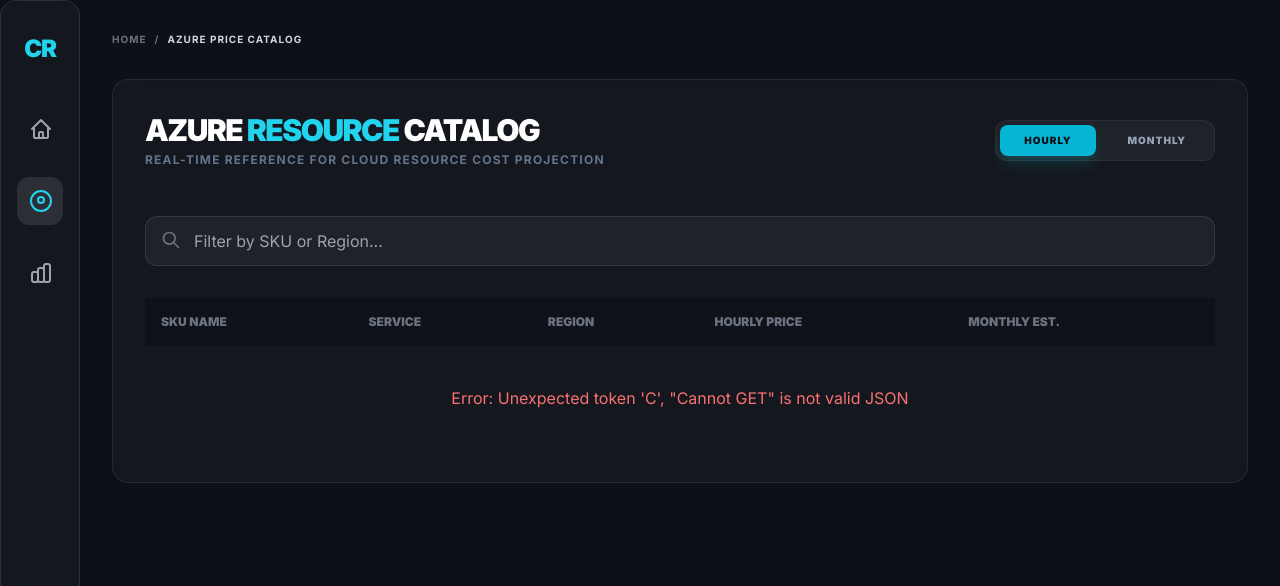
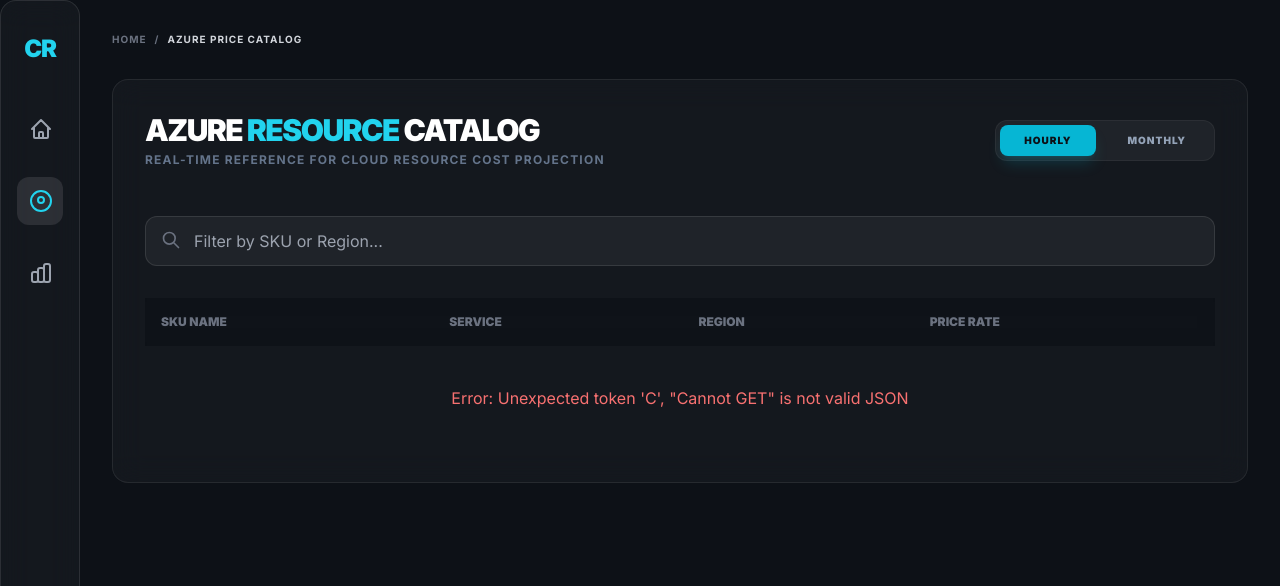
Before and after one commit to ankitrout07/Cloud-Reaper, a Python web app: template ui/templates/pricing.html in a window 1280 px wide. Shown: the top 586 px of the page. Run offline with Jinja, Linux system fonts and the light colour scheme; the template is opened without the code that fills it, so the values that code supplies are empty; some libraries are stand-ins or nearby versions.

Commit message:
Prices Issue Adderessal

```diff
--- a/ui/templates/pricing.html
+++ b/ui/templates/pricing.html
@@ -77,8 +77,8 @@
                         <p class="text-slate-500 text-xs mt-1 font-bold uppercase tracking-widest">Real-time reference for cloud resource cost projection</p>
                     </div>
                     <div class="flex gap-2 bg-white/5 p-1 rounded-xl border border-white/5">
-                        <button class="px-6 py-2 bg-cyan-500 rounded-lg text-[#0d1117] text-[10px] font-black uppercase tracking-widest shadow-lg shadow-cyan-500/20">Hourly</button>
-                        <button class="px-6 py-2 hover:bg-white/5 rounded-lg text-slate-400 text-[10px] font-black uppercase tracking-widest transition">Monthly</button>
+                        <button id="toggle-hourly" onclick="togglePricing('hourly')" class="toggle-btn px-6 py-2 bg-cyan-500 rounded-lg text-[#0d1117] text-[10px] font-black uppercase tracking-widest shadow-lg shadow-cyan-500/20 transition-all">Hourly</button>
+                        <button id="toggle-monthly" onclick="togglePricing('monthly')" class="toggle-btn px-6 py-2 hover:bg-white/5 rounded-lg text-slate-400 text-[10px] font-black uppercase tracking-widest transition-all">Monthly</button>
                     </div>
                 </div>
 
@@ -95,8 +95,7 @@
                                 <th class="p-4 font-black">SKU Name</th>
                                 <th class="p-4 font-black">Service</th>
                                 <th class="p-4 font-black">Region</th>
-                                <th class="p-4 font-black">Hourly Price</th>
-                                <th class="p-4 font-black">Monthly Est.</th>
+                                <th class="p-4 font-black">Price Rate</th>
                             </tr>
                         </thead>
                         <tbody id="priceTableBody" class="space-y-2">
@@ -115,8 +114,26 @@
             </div>
         </div>
     </main>
+    <script>
+        function togglePricing(mode) {
+            const hourlyElements = document.querySelectorAll('.hourly-price');
+            const monthlyElements = document.querySelectorAll('.monthly-price');
+            const hBtn = document.getElementById('toggle-hourly');
+            const mBtn = document.getElementById('toggle-monthly');
 
-    <script>
+            if (mode === 'monthly') {
+                hourlyElements.forEach(el => el.classList.add('hidden'));
+                monthlyElements.forEach(el => el.classList.remove('hidden'));
+                mBtn.className = "toggle-btn px-6 py-2 bg-cyan-500 rounded-lg text-[#0d1117] text-[10px] font-black uppercase tracking-widest shadow-lg shadow-cyan-500/20 transition-all";
+                hBtn.className = "toggle-btn px-6 py-2 hover:bg-white/5 rounded-lg text-slate-400 text-[10px] font-black uppercase tracking-widest transition-all";
+            } else {
+                hourlyElements.forEach(el => el.classList.remove('hidden'));
+                monthlyElements.forEach(el => el.classList.add('hidden'));
+                hBtn.className = "toggle-btn px-6 py-2 bg-cyan-500 rounded-lg text-[#0d1117] text-[10px] font-black uppercase tracking-widest shadow-lg shadow-cyan-500/20 transition-all";
+                mBtn.className = "toggle-btn px-6 py-2 hover:bg-white/5 rounded-lg text-slate-400 text-[10px] font-black uppercase tracking-widest transition-all";
+            }
+        }
+
         async function fetchPrices() {
             const tbody = document.getElementById('priceTableBody');
             try {
@@ -129,11 +146,14 @@
                         const row = document.createElement('tr');
                         row.className = 'glass hover:bg-white/5 transition cursor-pointer group';
 
-                        const monthly = (item.retailPrice * 730).toFixed(2);
+                        const hourly = item.normalizedHourly || item.retailPrice;
+                        const monthly = (hourly * 730).toFixed(2);
+                        const isMonthly = item.isMonthlyBilling;
 
                         row.innerHTML = `
                             <td class="p-4 font-mono text-blue-400 font-bold group-hover:translate-x-1 transition-transform text-xs">
                                 ${item.armResourceName || item.skuName}
+                                ${isMonthly ? '<span class="ml-2 text-[8px] text-yellow-500 border border-yellow-500/30 px-1 rounded">MONTHLY</span>' : ''}
                             </td>
                             <td class="p-4 text-xs text-gray-400">${item.serviceName}</td>
                             <td class="p-4">
@@ -141,16 +161,18 @@
                                     ${item.armRegionName || 'Global'}
                                 </span>
                             </td>
-                            <td class="p-4 font-mono text-xs text-gray-300">$${item.retailPrice.toFixed(4)}</td>
-                            <td class="p-4 font-bold text-green-400">$${monthly}/mo</td>
+                            <td class="p-4 font-mono text-xs">
+                                <span class="hourly-price text-gray-300">$${hourly.toFixed(4)}/hr</span>
+                                <span class="monthly-price hidden text-green-400 font-bold">$${monthly}/mo</span>
+                            </td>
                         `;
                         tbody.appendChild(row);
                     });
                 } else {
-                    tbody.innerHTML = '<tr><td colspan="5" class="p-8 text-center text-gray-500">No live prices found. Ensure the Go engine is running.</td></tr>';
+                    tbody.innerHTML = '<tr><td colspan="4" class="p-8 text-center text-gray-500">No live prices found. Ensure the Go engine is running.</td></tr>';
                 }
             } catch (error) {
-                tbody.innerHTML = `<tr><td colspan="5" class="p-8 text-center text-red-400">Error: ${error.message}</td></tr>`;
+                tbody.innerHTML = `<tr><td colspan="4" class="p-8 text-center text-red-400">Error: ${error.message}</td></tr>`;
             }
         }
 
```
Also changed, not shown: 1 other file.
